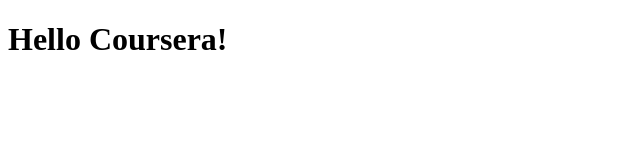
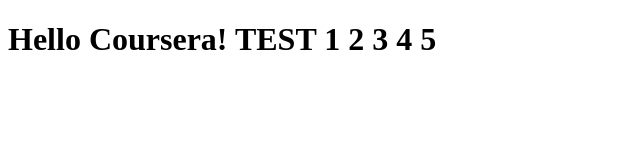
Before and after one commit to pratyushgta/web-dev, a plain HTML site: page site/index.html in a window 1280 px wide. Shown: the whole page, without its empty margins (0-640 px from the left). Drawn offline with Linux system fonts and the light colour scheme.

Commit message:
Commit 2

```diff
--- a/site/index.html
+++ b/site/index.html
@@ -6,6 +6,6 @@
 	<title>Hello Coursera</title>
 </head>
 <body>
-<h1>Hello Coursera!</h1>
+<h1>Hello Coursera! TEST 1 2 3 4 5</h1>
 </body>
 </html>
```
